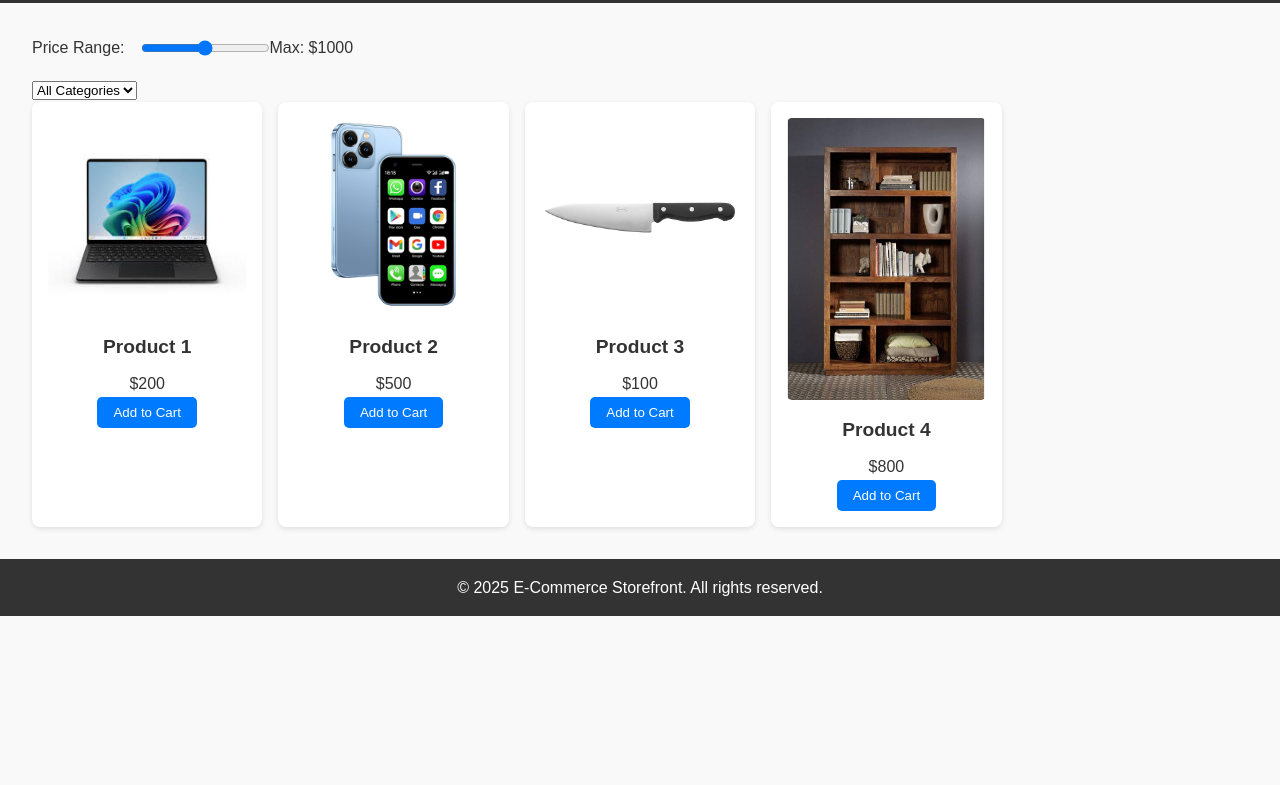
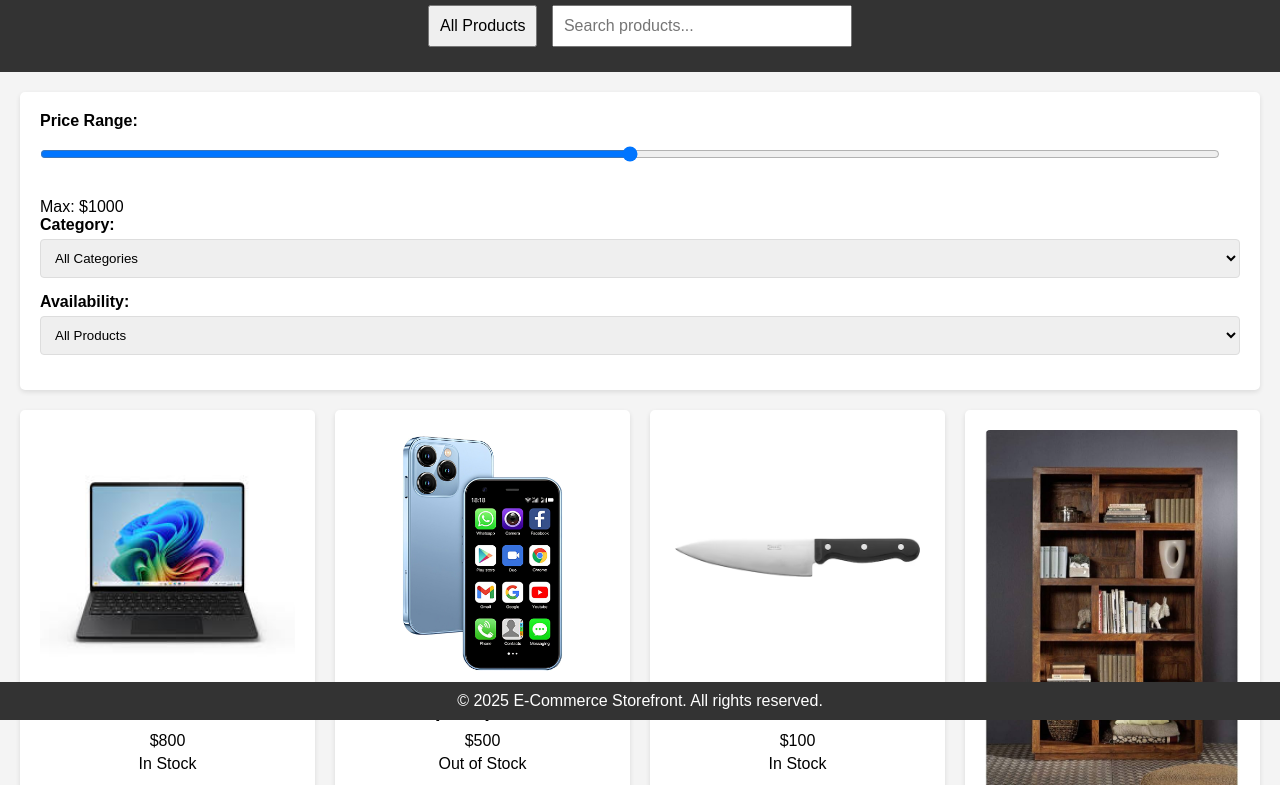
Before and after one commit to nishantkr13/e-commerce-, a plain HTML site: page index.html in a window 1280 px wide. Shown: the part 80-865 px from the top of the page. Before the commit the page ends 800 px from the top, so only its background shows below. Drawn offline with Linux system fonts and the light colour scheme.

Commit message:
new changes

```diff
--- a/index.html
+++ b/index.html
@@ -11,7 +11,6 @@
     <h1>E-Commerce Store</h1>
     <nav>
       <button id="all-btn">All Products</button>
-      <button id="category-btn">Category</button>
       <input type="text" id="search-bar" placeholder="Search products...">
     </nav>
   </header>
@@ -21,8 +20,10 @@
       <label for="price-range">Price Range:</label>
       <input type="range" id="price-range" min="0" max="1000" step="10">
       <span id="price-value">Max: $1000</span>
-    </section>
-    <select id="category-select">
+
+
+      <label for="category-select">Category:</label>
+      <select id="category-select">
         <option value="all">All Categories</option>
         <option value="Electronics">Electronics</option>
         <option value="Fashion">Fashion</option>
@@ -30,7 +31,17 @@
       </select>
 
 
-    <section id="product-grid"></section>
+      <label for="availability-select">Availability:</label>
+      <select id="availability-select">
+        <option value="all">All Products</option>
+        <option value="available">Available</option>
+        <option value="out-of-stock">Out of Stock</option>
+      </select>
+    </section>
+
+    <section id="product-grid">
+      <!-- Product cards will be rendered here -->
+    </section>
   </main>
 
   <footer>
--- a/script.js
+++ b/script.js
@@ -1,61 +1,66 @@
 // Mock product data
 const products = [
-    { id: 1, name: "Product 1", price: 200, category: "Electronics", img: "images/product1.jpg" },
-    { id: 2, name: "Product 2", price: 500, category: "Electronics", img: "images/product2.jpg" },
-    { id: 3, name: "Product 3", price: 100, category: "Home", img: "images/product3.jpg" },
-    { id: 4, name: "Product 4", price: 800, category: "Home", img: "images/product4.jpg" },
+    { id: 1, name: "Asas Bivobook ", price: 800, category: "Electronics", available: true, img: "images/product1.jpg" },
+    { id: 2, name: "Apul Aphone", price: 500, category: "Electronics", available: false, img: "images/product2.jpg" },
+    { id: 3, name: "Krizol Knife", price: 100, category: "Home", available: true, img: "images/product3.jpg" },
+    { id: 4, name: "Mon BookSelf", price: 200, category: "Home", available: true, img: "images/product4.jpg" },
   ];
 
-  // Cart
-  let cart = [];
-
-  // Render Products
+  // Render products to the grid
   function renderProducts(filteredProducts = products) {
     const productGrid = document.getElementById("product-grid");
-    productGrid.innerHTML = "";
+    productGrid.innerHTML = ""; // Clear previous products
     filteredProducts.forEach(product => {
       productGrid.innerHTML += `
         <div class="product-card">
           <img src="${product.img}" alt="${product.name}">
           <h3>${product.name}</h3>
           <p>$${product.price}</p>
-          <button onclick="addToCart(${product.id})">Add to Cart</button>
+          <p>${product.available ? "In Stock" : "Out of Stock"}</p>
+          <button onclick="addToCart(${product.id})" ${!product.available ? 'disabled' : ''}>Add to Cart</button>
         </div>
       `;
     });
   }
 
-  // Add to Cart
+  // Add to Cart functionality
   function addToCart(productId) {
     const product = products.find(p => p.id === productId);
-    cart.push(product);
-    localStorage.setItem("cart", JSON.stringify(cart));
     alert(`${product.name} added to cart!`);
   }
 
-  // Filter by Price
-  document.getElementById("price-range").addEventListener("input", function () {
-    const maxPrice = this.value;
-    document.getElementById("price-value").textContent = `Max: $${maxPrice}`;
-    const filteredProducts = products.filter(product => product.price <= maxPrice);
+  // Filter products by Price, Category, and Availability
+  function filterProducts() {
+    const maxPrice = document.getElementById("price-range").value;
+    const selectedCategory = document.getElementById("category-select").value;
+    const selectedAvailability = document.getElementById("availability-select").value;
+
+    const filteredProducts = products.filter(product => {
+      const isPriceValid = product.price <= maxPrice;
+      const isCategoryValid = selectedCategory === "all" || product.category === selectedCategory;
+
+      let isAvailabilityValid = true;
+      if (selectedAvailability === "available") {
+        isAvailabilityValid = product.available;
+      } else if (selectedAvailability === "out-of-stock") {
+        isAvailabilityValid = !product.available;
+      }
+
+      return isPriceValid && isCategoryValid && isAvailabilityValid;
+    });
+
     renderProducts(filteredProducts);
-  });
+  }
 
-  // Filter by Category
-  document.getElementById("category-select").addEventListener("change", function () {
-    const selectedCategory = this.value;
-    if (selectedCategory === "all") {
-      renderProducts(); // Show all products
-    } else {
-      const filteredProducts = products.filter(product => product.category === selectedCategory);
-      renderProducts(filteredProducts); // Show filtered products
-    }
-  });
-
-  // Show All Products
+  // Show all products
   document.getElementById("all-btn").addEventListener("click", () => {
     renderProducts(); // Display all products
   });
 
-  // Initial Render
+  // Filter event listeners
+  document.getElementById("price-range").addEventListener("input", filterProducts);
+  document.getElementById("category-select").addEventListener("change", filterProducts);
+  document.getElementById("availability-select").addEventListener("change", filterProducts);
+
+  // Initial render of all products
   renderProducts();
--- a/styles.css
+++ b/styles.css
@@ -1,99 +1,175 @@
-/* General Reset */
+/* Reset some default styles */
 * {
   margin: 0;
   padding: 0;
   box-sizing: border-box;
 }
 
-  /* Body and Layout */
 body {
   font-family: Arial, sans-serif;
-    background: #f9f9f9;
-    color: #333;
-    line-height: 1.6;
+  background-color: #f4f4f4;
+  margin: 0;
+  padding: 0;
 }
 
 header {
-    background: #333;
+  background-color: #333;
   color: white;
-    padding: 1rem;
-    display: flex;
-    justify-content: space-between;
-    align-items: center;
+  padding: 20px;
+  text-align: center;
 }
 
 header h1 {
-    margin: 0;
+  font-size: 2.5em;
 }
 
-  header nav button, #search-bar {
-    margin-right: 1rem;
-    padding: 0.5rem 1rem;
-    border: none;
-    border-radius: 5px;
+nav {
+  margin-top: 15px;
 }
 
-  header nav button {
-    background-color: #007bff;
-    color: white;
+nav button,
+nav input {
+  margin: 5px;
+  padding: 10px;
+  font-size: 1em;
   cursor: pointer;
 }
 
-  #search-bar {
-    width: 200px;
+nav input {
+  width: 300px;
 }
 
 main {
-    padding: 2rem;
+  padding: 20px;
 }
 
 #filters {
-    margin-bottom: 1rem;
-    display: flex;
-    align-items: center;
+  background-color: white;
+  padding: 20px;
+  border-radius: 5px;
+  box-shadow: 0 2px 5px rgba(0, 0, 0, 0.1);
+  margin-bottom: 20px;
 }
 
 #filters label {
-    margin-right: 1rem;
+  display: block;
+  margin-bottom: 5px;
+  font-weight: bold;
 }
 
+#filters input,
+#filters select {
+  width: 100%;
+  padding: 10px;
+  margin-bottom: 15px;
+  border: 1px solid #ddd;
+  border-radius: 4px;
+}
+
+#filters input[type="range"] {
+  width: calc(100% - 20px); /* Adjust width for range input */
+}
+
+#filters span {
+  display: block;
+  margin-top: 10px;
+  font-size: 1em;
+  font-weight: normal;
+}
+
+/* Product Grid Styling */
 #product-grid {
   display: grid;
-    grid-template-columns: repeat(auto-fill, minmax(200px, 1fr));
-    gap: 1rem;
+  grid-template-columns: repeat(auto-fill, minmax(250px, 1fr));
+  gap: 20px;
 }
 
 .product-card {
-    background: white;
-    padding: 1rem;
-    border-radius: 8px;
+  background-color: white;
+  padding: 20px;
+  border-radius: 5px;
   box-shadow: 0 2px 5px rgba(0, 0, 0, 0.1);
   text-align: center;
 }
 
 .product-card img {
-    max-width: 100%;
+  width: 100%;
   height: auto;
   border-radius: 5px;
 }
 
 .product-card h3 {
-    font-size: 1.2rem;
-    margin: 0.5rem 0;
+  margin: 10px 0;
+  font-size: 1.25em;
+}
+
+.product-card p {
+  margin: 5px 0;
+  font-size: 1em;
+}
+
+.product-card .price {
+  font-size: 1.5em;
+  font-weight: bold;
+  color: #2d6a4f;
 }
 
 .product-card button {
-    background-color: #007bff;
+  padding: 10px 20px;
+  margin-top: 10px;
+  background-color: #2d6a4f;
   color: white;
   border: none;
-    padding: 0.5rem 1rem;
   border-radius: 5px;
   cursor: pointer;
 }
 
+.product-card button:hover {
+  background-color: #1e5b42;
+}
+
+/* Footer Styling */
 footer {
   text-align: center;
-    padding: 1rem;
-    background: #333;
+  background-color: #333;
   color: white;
+  padding: 10px;
+  position: fixed;
+  bottom: 0;
+  width: 100%;
 }
+
+/* Responsive Design */
+@media (max-width: 768px) {
+  header h1 {
+    font-size: 2em;
+  }
+
+  nav input {
+    width: 200px;
+  }
+
+  #filters {
+    padding: 10px;
+  }
+
+  #product-grid {
+    grid-template-columns: repeat(auto-fill, minmax(200px, 1fr));
+  }
+}
+
+@media (max-width: 480px) {
+  header h1 {
+    font-size: 1.5em;
+  }
+
+  nav button,
+  nav input {
+    padding: 8px;
+    font-size: 0.9em;
+  }
+
+  #product-grid {
+    grid-template-columns: 1fr;
+  }
+}
```
Lines whose indentation alone changed are shown as unchanged.
